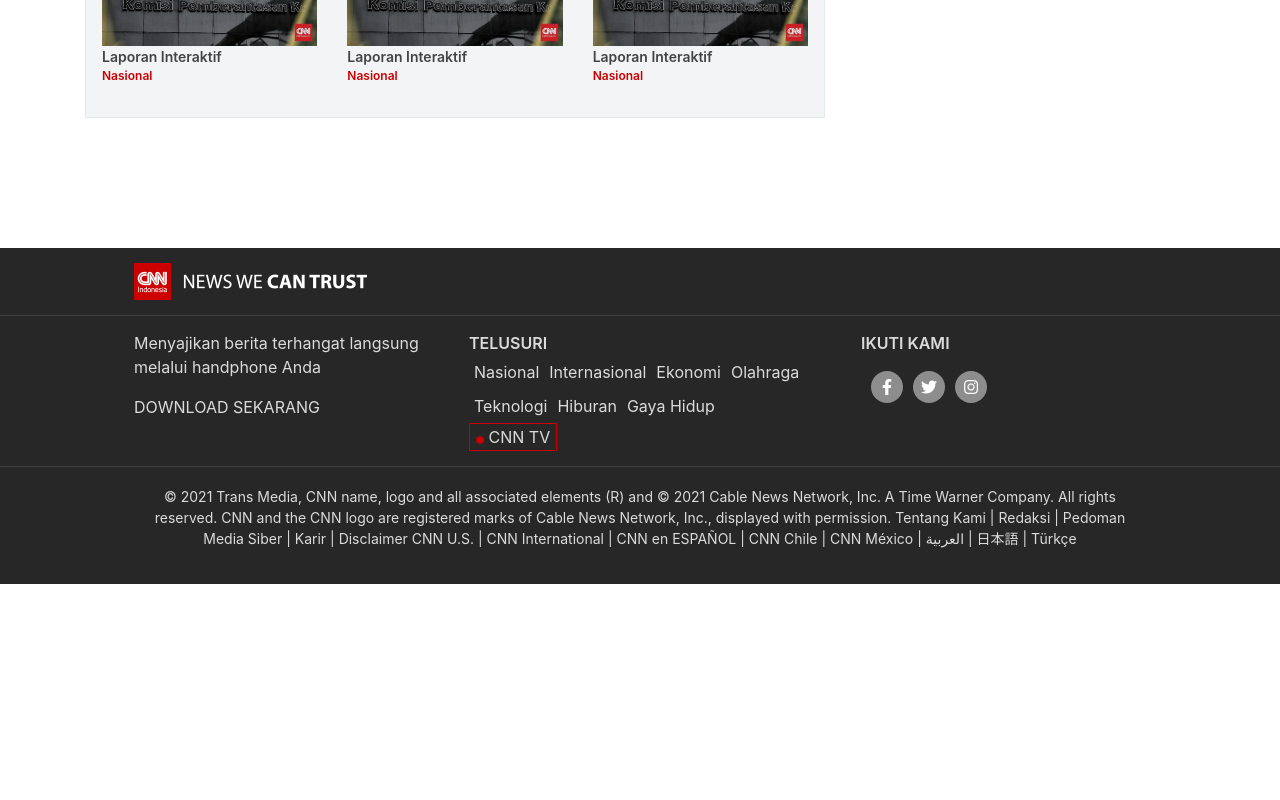
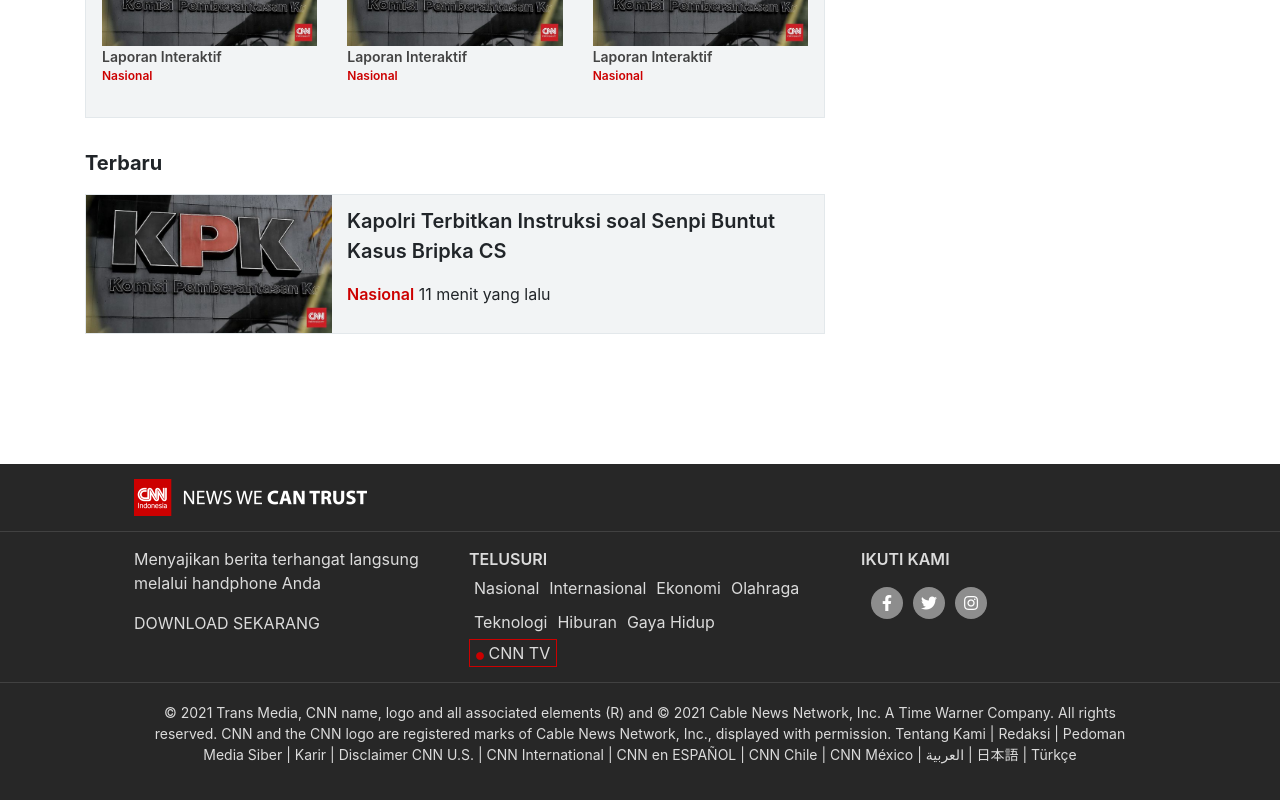
Before and after one commit to Gefyaqiilah/CNN-Clone, a React (Create React App) app: page / in a window 1280 px wide. Shown: the part 1470-2270 px from the top of the page. Before the commit the page ends 2054 px from the top, so only its background shows below. Built offline with nearby package versions, Linux system fonts and the light colour scheme.

Commit message:
lanjutan listnewsupdate component

```diff
--- a/src/App.css
+++ b/src/App.css
@@ -27,6 +27,9 @@
 }
 .text-15 {
   font-size:16px !important;
+}
+.text-20 {
+  font-size:20px !important;
 }
 .text-17 {
   font-size:17px !important;
--- /dev/null
+++ b/src/components/base/list-news-update/ListNewsUpdate.jsx
@@ -0,0 +1,24 @@
+import './ListNewsUpdate.scoped.css'
+import imgExample from '../../../assets/example-headline.jpeg'
+
+function ListNewsUpdate () {
+  return (
+    <div className="list-news-update p-0">
+      <div className="title-component text-20 bold-700">
+        <p>Terbaru</p>
+        <div className="line"></div>
+      </div>
+      <div className="news-update row p-0 m-0 mb-4">
+        <div className="img col-lg-4 p-0">
+          <img src={imgExample} alt=""/>
+        </div>
+        <div className="detail col-lg-8 d-flex flex-column justify-content-center">
+          <p className="title text-20 bold-600">Kapolri Terbitkan Instruksi soal Senpi Buntut Kasus Bripka CS</p>
+          <p className="information"><span className="text-red bold-600">Nasional</span> 11 menit yang lalu</p>
+        </div>
+      </div>
+    </div>
+  )
+}
+
+export default ListNewsUpdate
--- /dev/null
+++ b/src/components/base/list-news-update/ListNewsUpdate.scoped.css
@@ -0,0 +1,15 @@
+.list-news-update {
+  height:max-content;
+}
+.news-update .img {
+  width:100%;
+  height:100%;
+}
+.news-update .img img{
+  width:100%;
+  height: 100%;
+  object-fit: cover;
+}
+.title-component .line{
+  background:blue;
+}
--- a/src/components/module/home/Home.jsx
+++ b/src/components/module/home/Home.jsx
@@ -4,6 +4,8 @@
 import HeadLines from '../../base/headlines/HeadLines'
 import NewsCovid from '../../base/news-covid/NewsCovid'
 import LaporanInteraktif from '../../base/news-update/NewsUpdate'
+import ListNewsUpdate from '../../base/list-news-update/ListNewsUpdate'
+
 function Home () {
 
   return (
@@ -22,6 +24,9 @@
           <div className="gap-component-content">
            <LaporanInteraktif/>
           </div>
+          <div className="gap-component-content">
+            <ListNewsUpdate/>
+          </div>
         </div>
         <div className="main-right col-lg-4">
 
```
